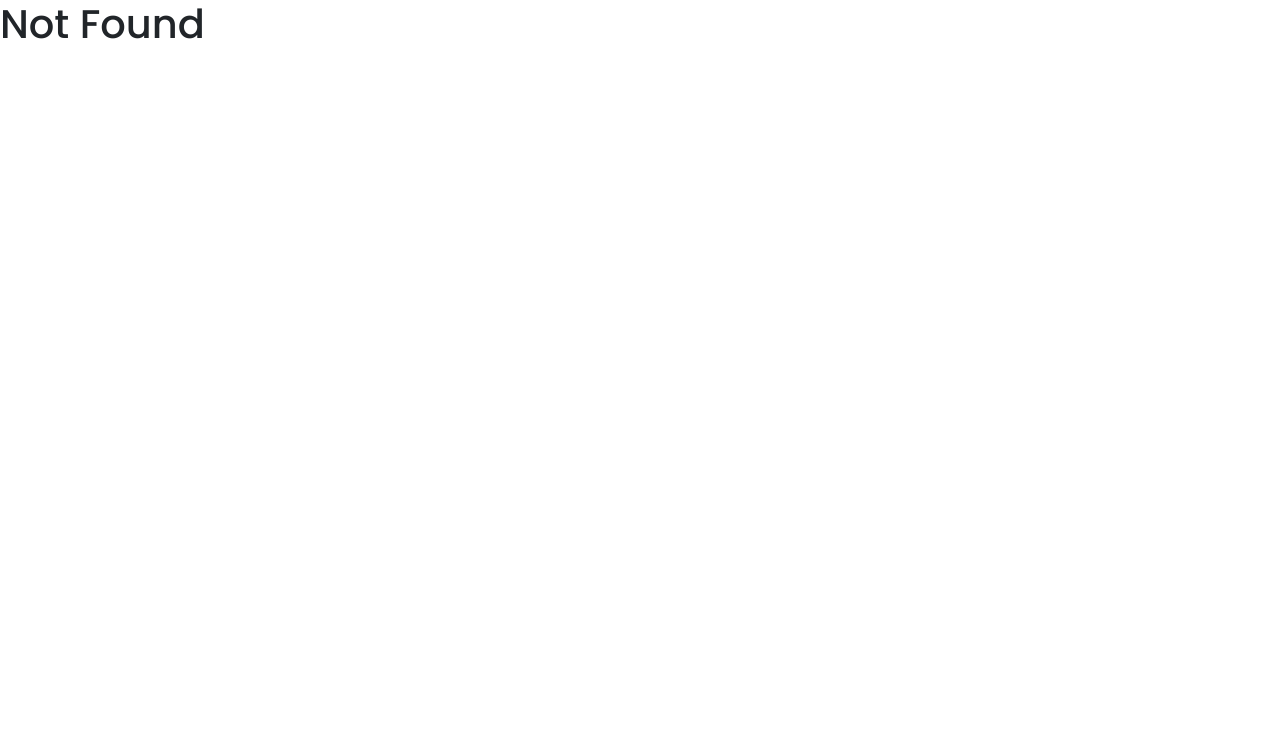
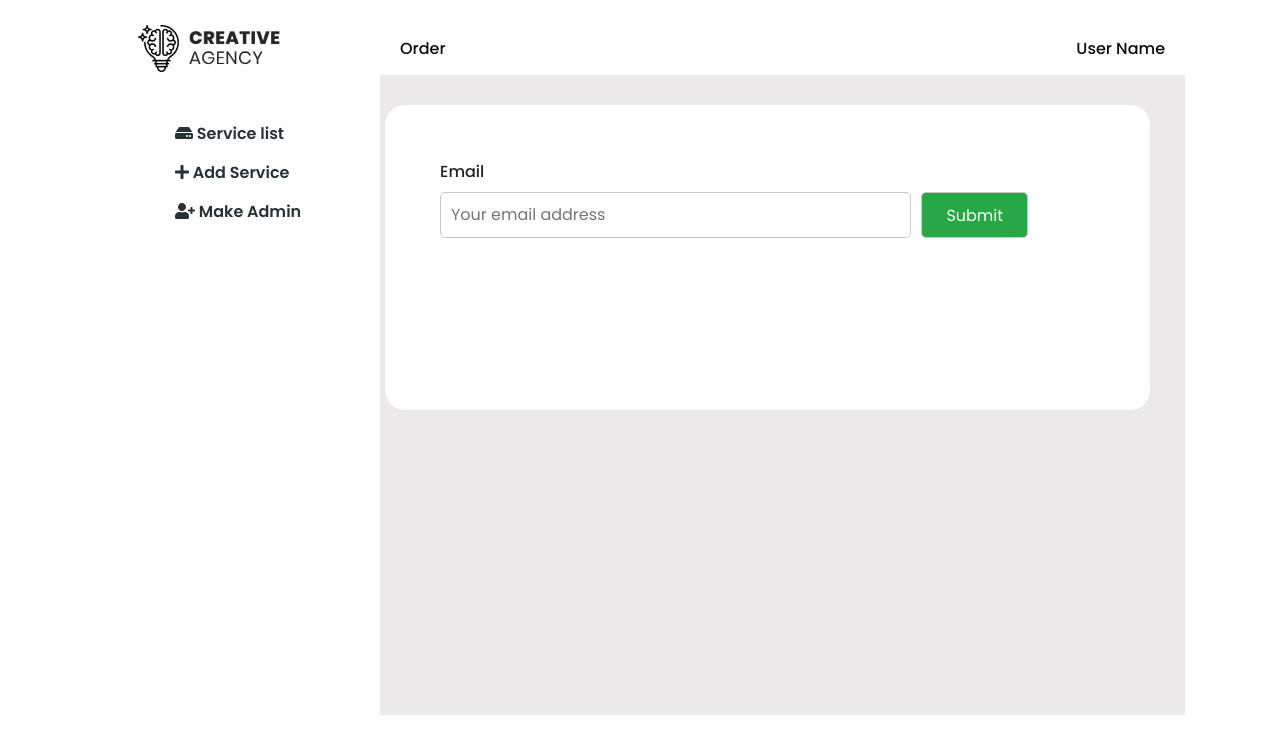
Before and after one commit to Abir-Hasan-GUB/creative-agency-client, a React (Create React App) app: page /makeAdmin in a window 1280 px wide. Shown: the top 754 px of the page. Built offline with nearby package versions, Linux system fonts and the light colour scheme.

Commit message:
Make Admin Part Done

```diff
--- a/src/App.js
+++ b/src/App.js
@@ -14,6 +14,7 @@ import Service from './Componants/Shared/Service/Service';
 import AdminPanel from './Componants/Shared/AdminPanel/AdminPanel';
 import SarviceList from './Componants/Shared/SarviceList/SarviceList';
 import AddSarvice from './Componants/Shared/AddSarvice/AddSarvice';
+import MakeAdmin from './Componants/Shared/MakeAdmin/MakeAdmin';
 
 function App() {
   return (
@@ -51,6 +52,9 @@ function App() {
             <AddSarvice></AddSarvice>
           </Route>
 
+          <Route path="/makeAdmin">
+            <MakeAdmin></MakeAdmin>
+          </Route>
 
           {/* <PrivateRoute path="/registerDetails">
             <RegisterDetails name= {loggedInUser.name}/>
--- a/src/Componants/Shared/AddSarvice/AddSarvice.js
+++ b/src/Componants/Shared/AddSarvice/AddSarvice.js
@@ -24,7 +24,7 @@ const AddSarvice = () => {
                         <input placeholder = "Enter title" type="text" name="" id="" required/>
                         <h6>description</h6>
                         <textarea placeholder="Enter Designation" name="" id="" cols="30" rows="3" required></textarea>
-                        <input className = "btn btn-dark sar footerSendBtn addSarviceBtn"type="submit" value="Submit"/>
+                        <input className = "btn btn-success sar footerSendBtn addSarviceBtn"type="submit" value="Submit"/>
 
                   </div>
                   <div className="col-md-6 SarviceRight">
--- a/src/Componants/Shared/AdminPanel/AdminPanel.js
+++ b/src/Componants/Shared/AdminPanel/AdminPanel.js
@@ -19,7 +19,7 @@ const AdminPanel = () => {
                 <ul className="iconList">
                      <Link className = "Link" to = "/sarviceList"><li>{hdd} Service list</li></Link>
                     <Link className = "Link" to = "/addSarvice"><li>{addSarvice} Add Service</li></Link>
-                     <Link className = "Link" to = "#"><li>{addPeople} Make Admin </li></Link>
+                     <Link className = "Link" to = "/makeAdmin"><li>{addPeople} Make Admin </li></Link>
                 </ul>
             </div>
         </div>
--- /dev/null
+++ b/src/Componants/Shared/MakeAdmin/MakeAdmin.css
@@ -0,0 +1,11 @@
+.orderListInDetails{
+    position: relative;
+}
+.addAdminBtn{
+    position: absolute;
+    width: 107px !important;
+    margin-left: 10px;
+}
+.makeAdmin{
+    padding: 40px;
+}
--- /dev/null
+++ b/src/Componants/Shared/MakeAdmin/MakeAdmin.js
@@ -0,0 +1,37 @@
+import React from 'react';
+import AdminPanel from '../AdminPanel/AdminPanel';
+import './MakeAdmin.css';
+
+const MakeAdmin = () => {
+    return (
+        <div className="container review">
+        <div className="row">
+       <div className="col-md-3">
+            <AdminPanel></AdminPanel>
+        </div>
+        <div className="col-md-9 orderRight">
+            <div className="topBarOfOrder d-flex justify-content-between">
+                <h3>Order</h3>
+                <h3>User Name</h3>
+            </div>
+
+            <div className="orderListInDetails">
+              <form action="">
+              <div className="addSarvice row">
+                  <div className="col-md-9 addSarviceLeft makeAdmin">
+
+                      <h6>Email</h6>
+                      <input type="email" placeholder="Your email address"name="" id="" required/>
+                        <input className = "btn btn-success addAdminBtn footerSendBtn"type="submit" value="Submit"/>
+
+                  </div>
+               </div>
+              </form>
+            </div>
+        </div>
+       </div>
+    </div>
+    );
+};
+
+export default MakeAdmin;
```
